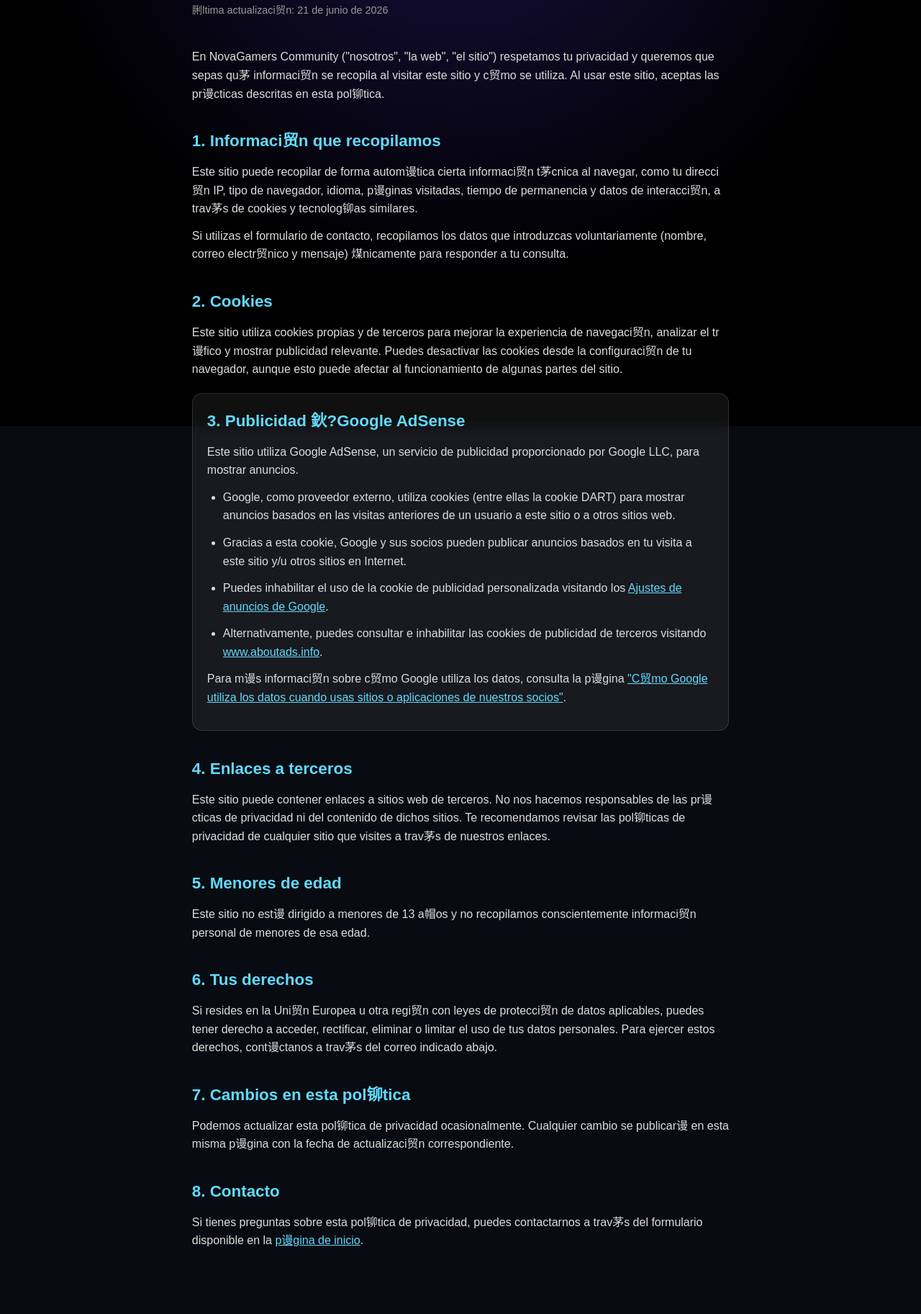
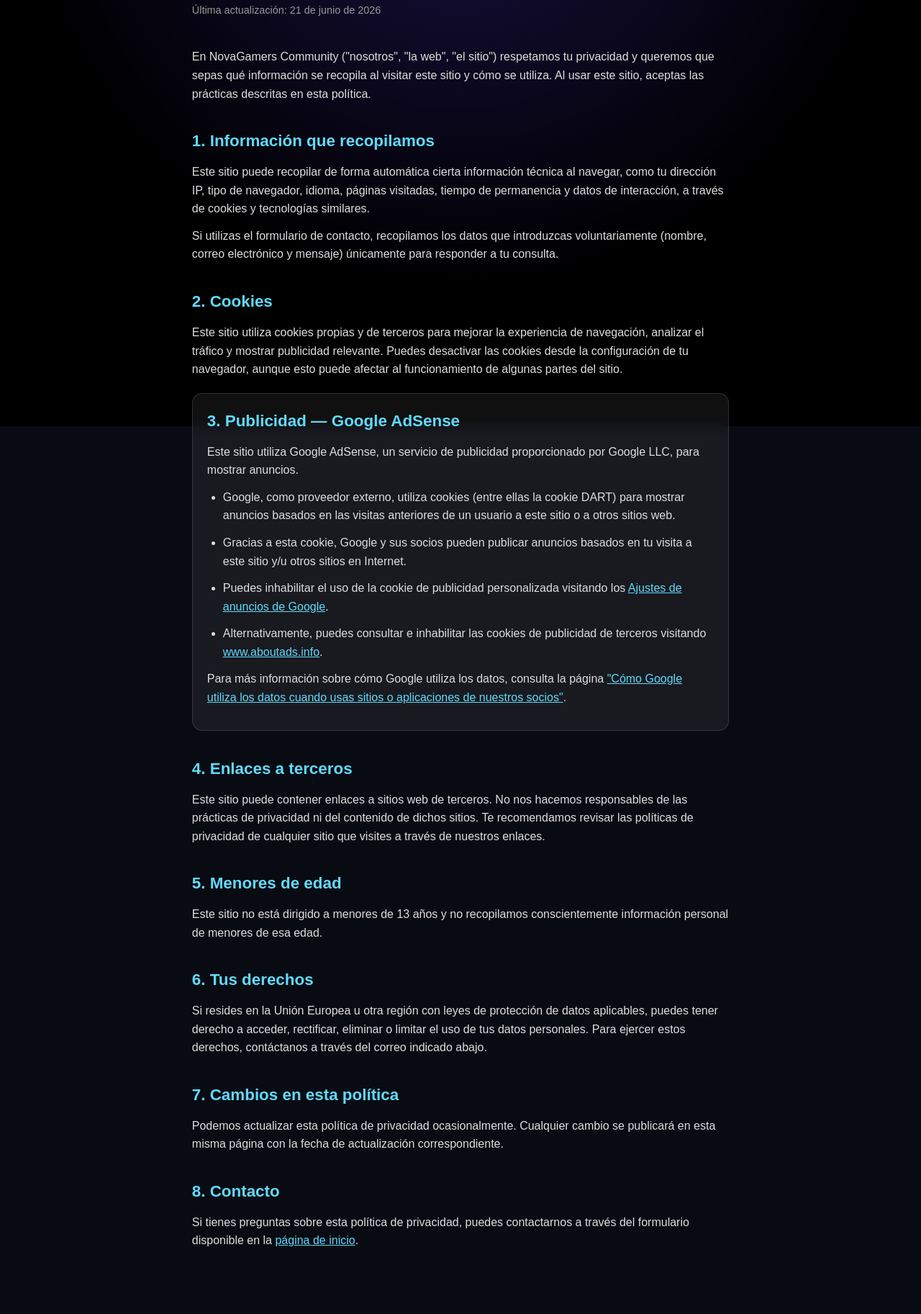
Before and after one commit to jpasoft/jpasoft.github.io, a plain HTML site: page privacidad.html in a window 1280 px wide. Shown: the part 208-2033 px from the top of the page at 72% size. Drawn offline with Linux system fonts and the light colour scheme.

Commit message:
Update privacidad.html

```diff
--- a/privacidad.html
+++ b/privacidad.html
@@ -2,7 +2,7 @@
 <html lang="es">
 <head>
 <meta charset="UTF-8"><meta name="viewport" content="width=device-width,initial-scale=1">
-<title>Pol铆tica de Privacidad 路 NovaGamers Community</title>
+<title>Política de Privacidad · NovaGamers Community</title>
 <style>
 *{margin:0;padding:0;box-sizing:border-box}body{font-family:Arial,sans-serif;background:#090b12;color:#fff;overflow-x:hidden;line-height:1.6}
 body:before{content:"";position:fixed;inset:0;background:radial-gradient(circle at top,#5b2cff33,#000 60%);z-index:-2}
@@ -21,23 +21,23 @@ footer a{color:#61dafb;text-decoration:none}
 @media(max-width:700px){nav{padding:14px 4%;font-size:.9rem}h1{font-size:1.8rem}main{padding:120px 5% 60px}}
 </style></head>
 <body>
-<nav><strong>馃幃 NovaGamers</strong><div><a href="index.html">Inicio</a></div></nav>
+<nav><strong>🎮 NovaGamers</strong><div><a href="index.html">Inicio</a></div></nav>
 
 <main>
-<h1>Pol铆tica de Privacidad</h1>
-<p class="updated">脷ltima actualizaci贸n: 21 de junio de 2026</p>
+<h1>Política de Privacidad</h1>
+<p class="updated">Última actualización: 21 de junio de 2026</p>
 
-<p>En NovaGamers Community ("nosotros", "la web", "el sitio") respetamos tu privacidad y queremos que sepas qu茅 informaci贸n se recopila al visitar este sitio y c贸mo se utiliza. Al usar este sitio, aceptas las pr谩cticas descritas en esta pol铆tica.</p>
+<p>En NovaGamers Community ("nosotros", "la web", "el sitio") respetamos tu privacidad y queremos que sepas qué información se recopila al visitar este sitio y cómo se utiliza. Al usar este sitio, aceptas las prácticas descritas en esta política.</p>
 
-<h2>1. Informaci贸n que recopilamos</h2>
-<p>Este sitio puede recopilar de forma autom谩tica cierta informaci贸n t茅cnica al navegar, como tu direcci贸n IP, tipo de navegador, idioma, p谩ginas visitadas, tiempo de permanencia y datos de interacci贸n, a trav茅s de cookies y tecnolog铆as similares.</p>
-<p>Si utilizas el formulario de contacto, recopilamos los datos que introduzcas voluntariamente (nombre, correo electr贸nico y mensaje) 煤nicamente para responder a tu consulta.</p>
+<h2>1. Información que recopilamos</h2>
+<p>Este sitio puede recopilar de forma automática cierta información técnica al navegar, como tu dirección IP, tipo de navegador, idioma, páginas visitadas, tiempo de permanencia y datos de interacción, a través de cookies y tecnologías similares.</p>
+<p>Si utilizas el formulario de contacto, recopilamos los datos que introduzcas voluntariamente (nombre, correo electrónico y mensaje) únicamente para responder a tu consulta.</p>
 
 <h2>2. Cookies</h2>
-<p>Este sitio utiliza cookies propias y de terceros para mejorar la experiencia de navegaci贸n, analizar el tr谩fico y mostrar publicidad relevante. Puedes desactivar las cookies desde la configuraci贸n de tu navegador, aunque esto puede afectar al funcionamiento de algunas partes del sitio.</p>
+<p>Este sitio utiliza cookies propias y de terceros para mejorar la experiencia de navegación, analizar el tráfico y mostrar publicidad relevante. Puedes desactivar las cookies desde la configuración de tu navegador, aunque esto puede afectar al funcionamiento de algunas partes del sitio.</p>
 
 <div class="box">
-<h2 style="margin-top:0">3. Publicidad 鈥?Google AdSense</h2>
+<h2 style="margin-top:0">3. Publicidad — Google AdSense</h2>
 <p>Este sitio utiliza Google AdSense, un servicio de publicidad proporcionado por Google LLC, para mostrar anuncios.</p>
 <ul>
 <li>Google, como proveedor externo, utiliza cookies (entre ellas la cookie DART) para mostrar anuncios basados en las visitas anteriores de un usuario a este sitio o a otros sitios web.</li>
@@ -45,24 +45,24 @@ footer a{color:#61dafb;text-decoration:none}
 <li>Puedes inhabilitar el uso de la cookie de publicidad personalizada visitando los <a class="link" href="https://adssettings.google.com/" target="_blank" rel="noopener">Ajustes de anuncios de Google</a>.</li>
 <li>Alternativamente, puedes consultar e inhabilitar las cookies de publicidad de terceros visitando <a class="link" href="https://www.aboutads.info/choices/" target="_blank" rel="noopener">www.aboutads.info</a>.</li>
 </ul>
-<p>Para m谩s informaci贸n sobre c贸mo Google utiliza los datos, consulta la p谩gina <a class="link" href="https://policies.google.com/technologies/partner-sites" target="_blank" rel="noopener">"C贸mo Google utiliza los datos cuando usas sitios o aplicaciones de nuestros socios"</a>.</p>
+<p>Para más información sobre cómo Google utiliza los datos, consulta la página <a class="link" href="https://policies.google.com/technologies/partner-sites" target="_blank" rel="noopener">"Cómo Google utiliza los datos cuando usas sitios o aplicaciones de nuestros socios"</a>.</p>
 </div>
 
 <h2>4. Enlaces a terceros</h2>
-<p>Este sitio puede contener enlaces a sitios web de terceros. No nos hacemos responsables de las pr谩cticas de privacidad ni del contenido de dichos sitios. Te recomendamos revisar las pol铆ticas de privacidad de cualquier sitio que visites a trav茅s de nuestros enlaces.</p>
+<p>Este sitio puede contener enlaces a sitios web de terceros. No nos hacemos responsables de las prácticas de privacidad ni del contenido de dichos sitios. Te recomendamos revisar las políticas de privacidad de cualquier sitio que visites a través de nuestros enlaces.</p>
 
 <h2>5. Menores de edad</h2>
-<p>Este sitio no est谩 dirigido a menores de 13 a帽os y no recopilamos conscientemente informaci贸n personal de menores de esa edad.</p>
+<p>Este sitio no está dirigido a menores de 13 años y no recopilamos conscientemente información personal de menores de esa edad.</p>
 
 <h2>6. Tus derechos</h2>
-<p>Si resides en la Uni贸n Europea u otra regi贸n con leyes de protecci贸n de datos aplicables, puedes tener derecho a acceder, rectificar, eliminar o limitar el uso de tus datos personales. Para ejercer estos derechos, cont谩ctanos a trav茅s del correo indicado abajo.</p>
+<p>Si resides en la Unión Europea u otra región con leyes de protección de datos aplicables, puedes tener derecho a acceder, rectificar, eliminar o limitar el uso de tus datos personales. Para ejercer estos derechos, contáctanos a través del correo indicado abajo.</p>
 
-<h2>7. Cambios en esta pol铆tica</h2>
-<p>Podemos actualizar esta pol铆tica de privacidad ocasionalmente. Cualquier cambio se publicar谩 en esta misma p谩gina con la fecha de actualizaci贸n correspondiente.</p>
+<h2>7. Cambios en esta política</h2>
+<p>Podemos actualizar esta política de privacidad ocasionalmente. Cualquier cambio se publicará en esta misma página con la fecha de actualización correspondiente.</p>
 
 <h2>8. Contacto</h2>
-<p>Si tienes preguntas sobre esta pol铆tica de privacidad, puedes contactarnos a trav茅s del formulario disponible en la <a class="link" href="index.html#contact">p谩gina de inicio</a>.</p>
+<p>Si tienes preguntas sobre esta política de privacidad, puedes contactarnos a través del formulario disponible en la <a class="link" href="index.html#contact">página de inicio</a>.</p>
 </main>
 
-<footer>漏 2026 NovaGamers Community 路 <a href="index.html">Volver al inicio</a></footer>
+<footer>© 2026 NovaGamers Community · <a href="index.html">Volver al inicio</a></footer>
 </body></html>
```
